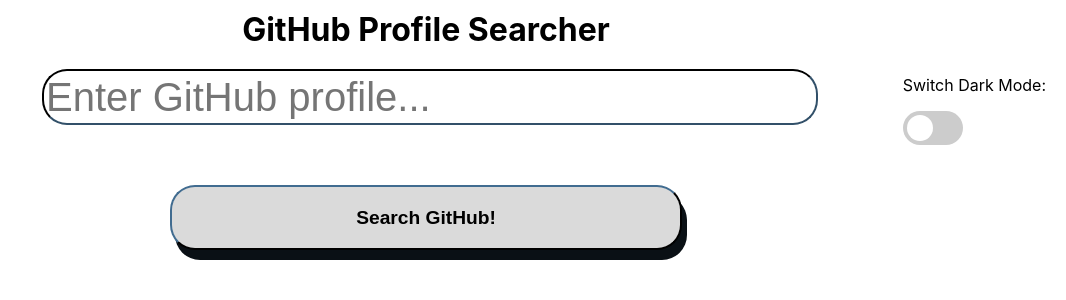
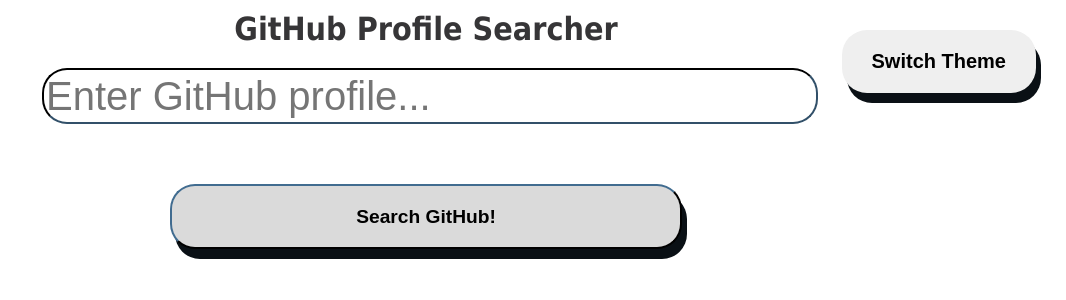
Before and after one commit to FinnianHBLR/github-profile-searcher, a React (Create React App) app: page / in a window 1280 px wide. Shown: the top 300 px of the page, without its empty margins (214-1280 px from the left). Built offline with nearby package versions, Linux system fonts and the light colour scheme.

Commit message:
Changed rendering system to styled-components

```diff
--- a/package.json
+++ b/package.json
@@ -10,6 +10,7 @@
     "react-dom": "^18.2.0",
     "react-helmet": "^6.1.0",
     "react-scripts": "5.0.1",
+    "styled-components": "^5.3.9",
     "web-vitals": "^2.1.4"
   },
   "scripts": {
--- a/src/App.css
+++ b/src/App.css
@@ -3,80 +3,6 @@
   margin: auto;
   width: fit-content;
   padding: 10px;
-}
-
-.titleDarktrue {
-  color: white;
-}
-
-.switchContainer {
-  margin: auto;
-  width: fit-content;
-  float: right;
-  margin-right: 20px;
-}
-
-.switchContainer .switch {
-  position: relative;
-  display: inline-block;
-  width: 60px;
-  height: 34px;
-  font-size: larger;
-}
-
-.switchContainer .sliderTextDarktrue {
-  color: white;
-}
-
-.switchContainer .switch input {
-  opacity: 0;
-  width: 0;
-  height: 0;
-}
-
-.switchContainer .switch .slider {
-  position: absolute;
-  cursor: pointer;
-  top: 0;
-  left: 0;
-  right: 0;
-  bottom: 0;
-  background-color: #ccc;
-  -webkit-transition: .4s;
-  transition: .4s;
-}
-
-
-.switchContainer .switch .slider:before {
-  position: absolute;
-  content: "";
-  height: 26px;
-  width: 26px;
-  left: 4px;
-  bottom: 4px;
-  background-color: white;
-  -webkit-transition: .4s;
-  transition: .4s;
-}
-
-
-.switchContainer .switch input:checked+.sliderDarktrue {
-  background-color: #1b2d3c;
-}
-
-.switchContainer .switch input:checked+.slider:before {
-  -webkit-transform: translateX(26px);
-  -ms-transform: translateX(26px);
-  transform: translateX(26px);
-}
-
-/* Rounded sliders */
-.switchContainer .switch .slider.round {
-  border-radius: 34px;
-}
-
-.switchContainer .switch .slider.round:before {
-  border-radius: 50%;
 }
 
 
@@ -87,8 +13,6 @@
 }
 
 
-.formLight {}
-
 form .formInput {
   border-color: #0a1015;
   border-width: 2px;
@@ -98,19 +22,10 @@
   font-size: 40px;
 }
 
-form .formInput:focus{
+form .formInput:focus {
   outline: none;
   box-shadow: 0 0 10px rgb(195, 220, 227);
 }
-
-
-form .formInputDarktrue {
-  color: white;
-  background-color: #1b2d3c;
-}
-
-
-form .formInputDark {}
 
 form .formSubmitBtn {
   width: 40vw;
@@ -122,7 +37,7 @@
   border-width: 2px;
   margin-top: 50px;
   cursor: pointer;
-  background-color: rgb(218, 218, 218);
+  background-color: #dadada;
   box-shadow: 5px 10px #0a1015;
 
 }
@@ -132,27 +47,9 @@
   box-shadow: none;
 }
 
-form .formSubmitBtnDarktrue {
-  color: white;
-  background-color: #1b2d3c;
-}
-
-form .formSubmitBtnDarktrue:hover {
-  color: red;
-}
-
-
 .userCard {
   font-size: 20px;
   font-weight: 700;
-}
-
-.userCardDarktrue{
-  color: white;
-}
-
-.userCardDarktrue a {
-  color: red;
 }
 
 .userCard .imageAndNameConatiner {
@@ -186,3 +83,21 @@
 .followersAndrepositories .userRepositories {
   padding-left: 2vw;
 }
+
+.themeSetterBtn {
+  padding: 20px 30px;
+  float: right;
+  margin-right: 30px;
+  margin-top: 30px;
+  font-size: 20px;
+  font-weight: bold;
+  border-style: none;
+  border-radius: 25px;
+  cursor: pointer;
+  box-shadow: 5px 10px #0a1015;
+
+}
+
+.themeSetterBtn:hover {
+  box-shadow: none;
+}
--- a/src/App.js
+++ b/src/App.js
@@ -1,22 +1,45 @@
 import './App.css';
-
-import { useState } from 'react'
+import { useState, useEffect } from 'react'
 import { Header } from './components/Header';
-import { SliderDisplay } from './components/Slider';
 import { SearchLogic } from './components/Search/SearchLogic';
 
+// Theme logic
+import { ThemeProvider } from "styled-components";
+import { GlobalStyles } from "./components/Globalstyle";
+import { lightTheme, darkTheme } from "./components/Themes"
+
 function App() {
-  // Started 10:00AM 10/04/2023 all basic features finished at 1:00PM 10/04/2023
-  // Theme state, passed to all components that need to change their theme. This could be improved with something like higher-order Components.
-  const [darkMode, setDarkMode] = useState(false);
+  const [theme, setTheme] = useState('light');
 
+  // Instead of using setTheme to change the theme, SetMode is called which sets it in local storange and the state -> https://www.smashingmagazine.com/2020/04/dark-mode-react-apps-styled-components/
+  const setMode = mode => {
+    window.localStorage.setItem('theme', mode)
+    setTheme(mode)
+  };
+
+  // Toggle theme between light and dark. <ThemeProvider /> switches between lightTheme || darkTheme.
+  const themeToggler = () => {
+    theme === 'light' ? setMode('dark') : setMode('light')
+  };
+
+  // Onload if local theme is there, setTheme to localTheme
+  useEffect(() => {
+    const localTheme = window.localStorage.getItem('theme');
+    localTheme && setTheme(localTheme)
+  }, []);
+
+  // ThemeProvider passes the theme lightTheme or darkTheme to its children.
   return (
-    <div>
-      <Header darkMode={darkMode} />
-      <SliderDisplay darkMode={darkMode} setDarkMode={setDarkMode} />
-      <SearchLogic darkMode={darkMode} />
-    </div>
+    <ThemeProvider theme={theme === 'light' ? lightTheme : darkTheme}>
+      <GlobalStyles />
+      <div>
+        <button className='themeSetterBtn' onClick={themeToggler}>Switch Theme</button>
+        <Header />
+        <SearchLogic />
+      </div>
+    </ThemeProvider>
   )
 }
 
+
 export default App;
--- /dev/null
+++ b/src/components/Globalstyle.js
@@ -0,0 +1,18 @@
+import { createGlobalStyle } from "styled-components"
+
+//
+export const GlobalStyles = createGlobalStyle`
+  body {
+    background: ${({ theme }) => theme.body};
+    color: ${({ theme }) => theme.text};
+    a {
+      color: ${({ theme }) => theme.link};
+    }
+    .themeSetterBtn {
+      color: ${({ theme }) => theme.themeSetterBtnColor};
+      background-color: ${({ theme }) => theme.themeSetterBtnBackground}
+    }
+    font-family: Tahoma, Helvetica, Arial, Roboto, sans-serif;
+    transition: all 0.40s linear;
+  }
+`
--- a/src/components/Header/index.js
+++ b/src/components/Header/index.js
@@ -1,19 +1,13 @@
 import { Helmet } from 'react-helmet';
-import { useEffect } from 'react'
 
-export function Header({ darkMode }) {
-    useEffect(() => {
-        // Update body with new background colors.
-        document.documentElement.style.backgroundColor = (darkMode === true) ? "#393646" : "#fff";
-    }, [darkMode]);
-
+export function Header() {
     return (
         <div>
             <Helmet>
                 {/* Use the helment libary to set the title. */}
                 <title>GitHub Profile Searcher</title>
             </Helmet>
-            <h1 className={`centerContainer titleDark${darkMode}`}> GitHub Profile Searcher</h1>
+            <h1 className={`centerContainer`}> GitHub Profile Searcher</h1>
         </div>
     )
 }
--- a/src/components/Search/SearchLogic/SearchDisplay/index.js
+++ b/src/components/Search/SearchLogic/SearchDisplay/index.js
@@ -1,15 +1,15 @@
 
-export function DisplayUserRepo({ user, darkMode, top }) {
-    // Display user info along with a map to dispaly the top 4 repos.
+export function DisplayUserRepo({ user, top }) {
+    // Display user info along with a map to dispaly the top 4 repos. This could be split into more components.
     return (
-      <div className={`userCard centerContainer userCardDark${darkMode}`}>
+      <div className={`userCard centerContainer`}>
         <div className='imageAndNameConatiner centerContainer'>
           <div className='imageContainer'>
-            <img src={user.avatar_url} />
+            <img src={user.avatar_url} alt={`User display profile of ${user.name}`} />
           </div>
           <div className='nameContainer'>
             <p className='name'>Name: {user.name}</p>
-            <a href={user.html_url} className='userName' target="_blank">Username: {user.login}</a>
+            <a href={user.html_url} className='userName' rel="noopener noreferrer" target="_blank">Username: {user.login}</a>
           </div>
         </div>
         <div>
@@ -22,8 +22,9 @@
           </div>
         </div>
         <div>
+          {/* Map top4 repositories to cards. */}
           {top && top.map(repo => (<div key={repo.id}>
-            <a href={repo.html_url} target="_blank">{repo.name}</a>
+            <a href={repo.html_url} rel="noopener noreferrer" target="_blank">{repo.name}</a>
             <p>Forks: {repo.forks_count}</p>
             <p>Stars: {repo.stargazers_count}</p>
           </div>
--- a/src/components/Search/SearchLogic/index.js
+++ b/src/components/Search/SearchLogic/index.js
@@ -2,7 +2,7 @@
 import { SearchInput } from './SearchInput';
 import { DisplayUserRepo } from './SearchDisplay';
 
-export function SearchLogic({ darkMode }) {
+export function SearchLogic() {
     // Input state (for search bar), API request state for user information returned from the API request to GitHub.
     // Input is passed in from SearchInput, filtered, then passed onto DisplayRepo for display.
     const [input, setInput] = useState('');
@@ -39,8 +39,8 @@
     // Check that requestAPIResult.user (user information) is defined before display. Could also check if requestAPIResult.repo is there as well.
     return (
       <div>
-        <SearchInput setInput={setInput} input={input} setAPIResult={setAPIResult} darkMode={darkMode} />
-        {requestAPIResult.user && <DisplayUserRepo user={requestAPIResult.user} repos={requestAPIResult.repos} darkMode={darkMode} top={top4} />}
+        <SearchInput setInput={setInput} input={input} setAPIResult={setAPIResult} />
+        {requestAPIResult.user && <DisplayUserRepo user={requestAPIResult.user} repos={requestAPIResult.repos} top={top4} />}
       </div>
     );
   }
--- a/src/components/Slider/index.js
+++ /dev/null
@@ -1,18 +0,0 @@
-export function SliderDisplay({ darkMode, setDarkMode }) {
-
-    const handleClick = (event) => {
-      // If theme is truthy, set to dark, otherwise light. Light/Dark are used in to define the second part of a className e.g. formDark vs. formLight.
-      // Invert to swap between true and false.
-      setDarkMode(event.target.checked);
-    }
-
-    return (
-      <div className='switchContainer'>
-        <p className={`sliderTextDark${darkMode}`}>Switch Dark Mode:</p>
-        <label className="switch">
-          <input type="checkbox" onChange={handleClick} checked={darkMode} />
-          <span className={`slider sliderDark${darkMode} round`}></span>
-        </label>
-      </div>
-    )
-  }
--- /dev/null
+++ b/src/components/Themes.js
@@ -0,0 +1,20 @@
+// Variables here are referenced by components/Globalstyles.js
+
+export const lightTheme = {
+  body: '#FFF',
+  text: '#363537',
+  toggleBorder: '#FFF',
+  background: '#363537',
+  link: 'blue',
+}
+
+
+export const darkTheme = {
+  body: '#363537',
+  text: '#FAFAFA',
+  toggleBorder: '#6B8096',
+  background: '#999',
+  link: 'red',
+  themeSetterBtnColor: '#252424',
+  themeSetterBtnBackground: '#dadada',
+}
```
Also changed, not shown: src/components/Search/SearchLogic/SearchInput/index.js (+6 -6 lines), 2 other files (tests, documents, lock files or other folders).
